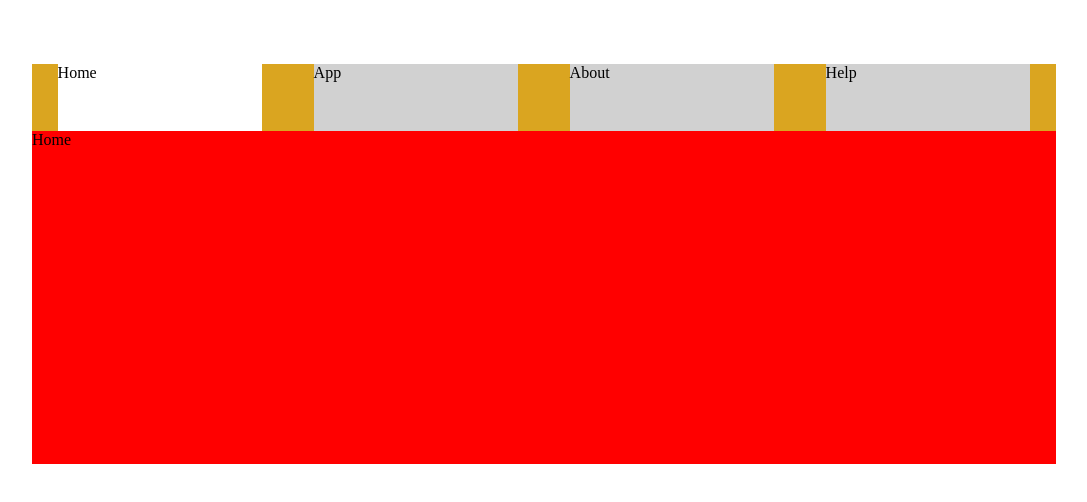
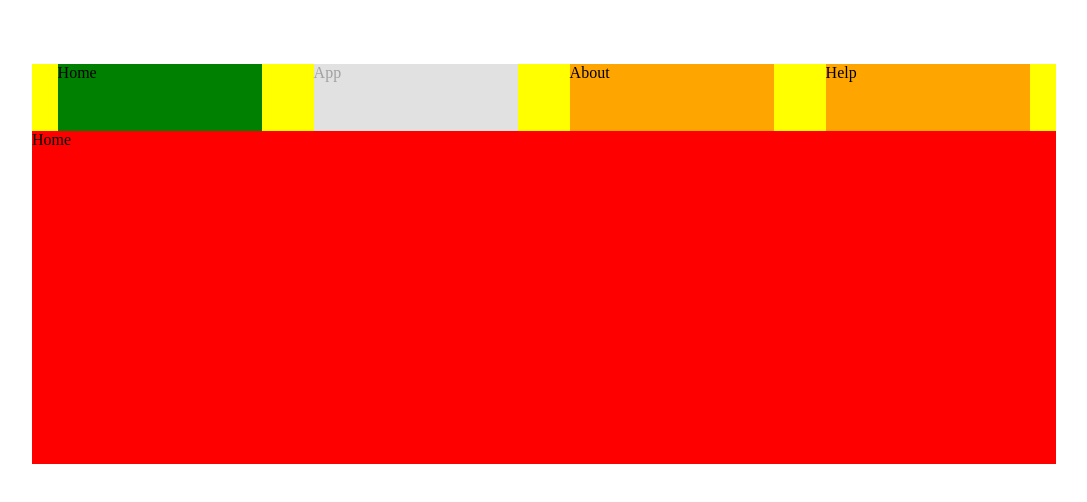
Before and after one commit to shihabus/advanced-react-patterns-ryan, a React (Create React App) app: page / in a window 1280 px wide. Shown: the top 502 px of the page, without its empty margins (96-1183 px from the left). Built offline with nearby package versions, Linux system fonts and the light colour scheme.

Commit message:
adding isDisabled

```diff
--- a/src/App.js
+++ b/src/App.js
@@ -27,7 +27,7 @@ const tabs = [
 export default function App() {
   return (
     <AppContainer>
-      <Tab tabList={tabs} tabsOnBottom={false} />
+      <Tab tabList={tabs} tabsOnBottom={false} disabled={[1]} />
     </AppContainer>
   );
 }
--- a/src/Tab.js
+++ b/src/Tab.js
@@ -17,7 +17,7 @@ const TabContent = styled.div`
 
 const TabPanelContainer = styled.div`
   height: 20%;
-  background-color: goldenrod;
+  background-color: yellow;
   bottom: 0;
   width: 100%;
   display: flex;
@@ -27,24 +27,29 @@ const TabPanelContainer = styled.div`
 const TabItem = styled.div`
   width: 20%;
   height: 100%;
-  background-color: ${({ isTabActive }) => (isTabActive ? "white" : "#d1d1d1")};
+  background-color: ${({ isTabActive, isDisabled }) =>
+    isDisabled ? "#e1e1e1" : isTabActive ? "green" : "orange"};
+  color: ${({ isDisabled }) => (isDisabled ? "#a1a1a1" : "#000")};
 `;
 
 function Tabs(props) {
   const [activeTab, setActiveTab] = useState(0);
-  const { tabsOnBottom, tabList } = props;
+  const { tabsOnBottom, tabList, disabled } = props;
 
-  const renderTabPanel = () => {
-    return tabList.map((tab, idx) => (
+  const renderTabPanel = () =>
+    tabList.map((tab, idx) => {
+      const isDisabled = disabled.includes(idx);
+      return (
         <TabItem
           key={idx}
-        onClick={() => setActiveTab(idx)}
+          onClick={() => !isDisabled && setActiveTab(idx)}
           isTabActive={idx === activeTab}
+          isDisabled={isDisabled}
         >
           {tab.label}
         </TabItem>
-    ));
-  };
+      );
+    });
 
   const renderTabContent = () => {
     return <>{tabList[activeTab].content}</>;
```
Lines whose indentation alone changed are shown as unchanged.
